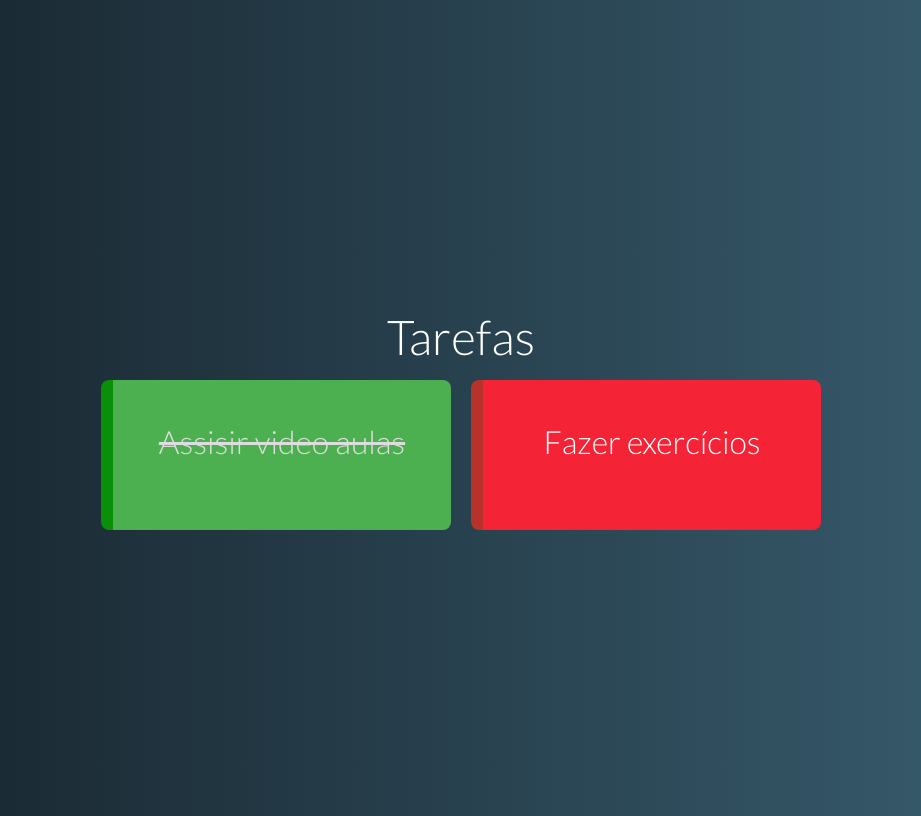
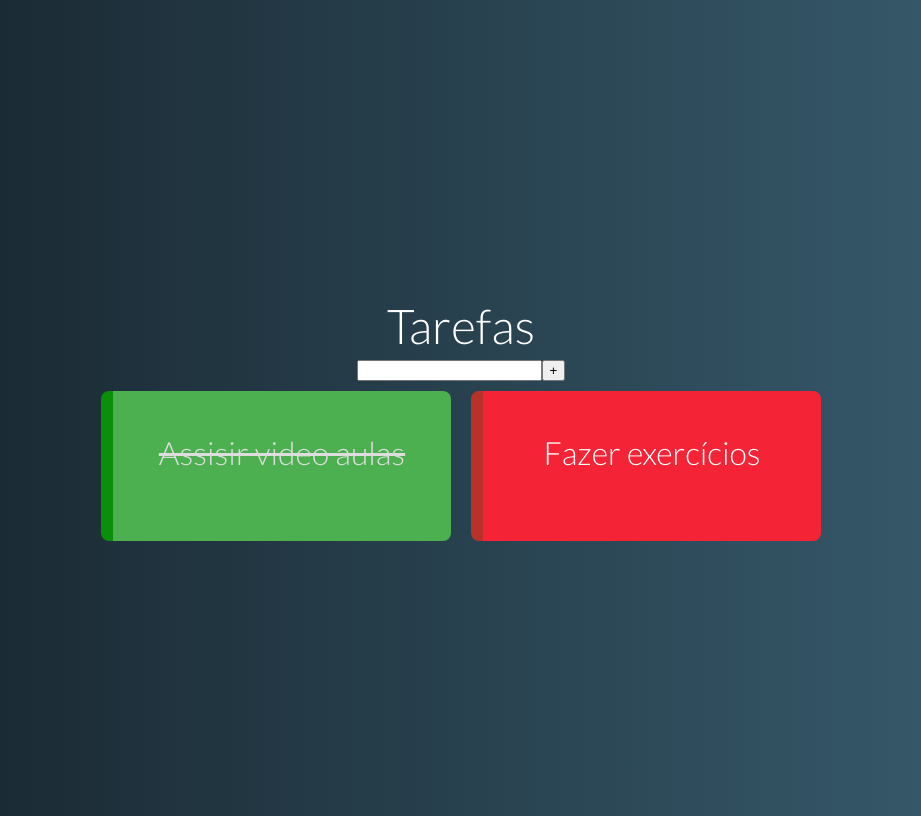
Before and after one commit to leandrorochaadm/vuejs-todolist, a Vue app: page / in a window 1280 px wide. Shown: the whole page, without its empty margins (179-1100 px from the left). Built offline with nearby package versions, Linux system fonts and the light colour scheme.

Commit message:
new-task

```diff
--- a/src/App.vue
+++ b/src/App.vue
@@ -1,14 +1,17 @@
 <template>
 	<div id="app">
 		<h1>Tarefas</h1>
+		<NewTask	/>
 		<TaksGrid :tasks="tasks"/>
 	</div>
 </template>
 
 <script>
 import TaksGrid from './components/TaskGrid.vue'
+import NewTask from './components/NewTask.vue'
+
 export default {
-	components: {TaksGrid},
+	components: {TaksGrid, NewTask},
 	data(){
 		return{
 			tasks:[
--- /dev/null
+++ b/src/components/NewTask.vue
@@ -0,0 +1,16 @@
+<template>
+  <div class="new-task">
+      <input type="text" >
+      <button>+</button>
+  </div>
+</template>
+
+<script>
+export default {
+
+}
+</script>
+
+<style>
+
+</style>
```
